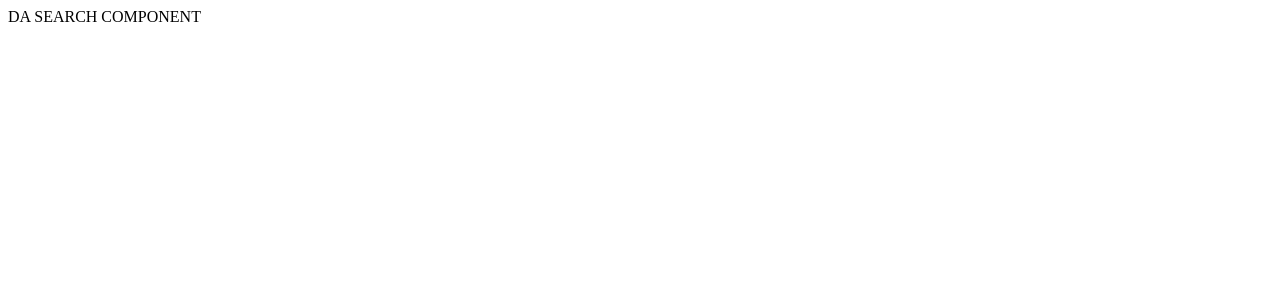
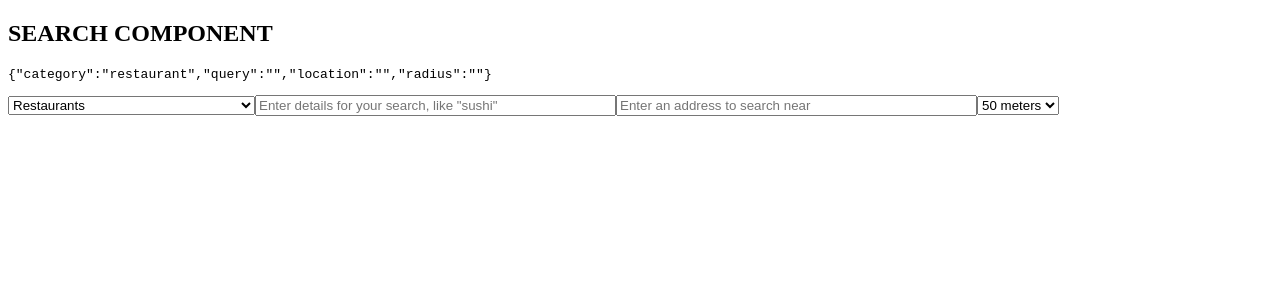
Before and after one commit to brlee19/review-aggregator, a React app: page / in a window 1280 px wide. Shown: the top 300 px of the page. Built offline with nearby package versions, Linux system fonts and the light colour scheme; the HTML template or start-up script is replaced by a standard one.

Commit message:
Basica search component

```diff
--- a/client/src/components/search.jsx
+++ b/client/src/components/search.jsx
@@ -5,10 +5,44 @@ class Search extends React.Component {
 
   constructor(props) {
     super(props);
+    this.state = {
+      category: 'restaurant',
+      query: '',
+      location: '',
+      radius: '' //convert to number later
+    };
+
+    this.handleChange = this.handleChange.bind(this);
+  }
+
+  handleChange(e) {
+    this.setState({[e.target.name]: e.target.value});
   }
 
   render() {
-    return(<div>DA SEARCH COMPONENT</div>)
+    return(
+      <div>
+        <h2>SEARCH COMPONENT</h2>
+        <pre>{JSON.stringify(this.state)}</pre>
+
+        <select name="category" onChange={this.handleChange}>
+          <option value="restaurant">Restaurants</option>
+          <option value="restaurant">Hotels</option>
+          <option value="restaurant">You can only pick restaurant right now</option>
+        </select>
+
+        <input size="42" name="query" placeholder='Enter details for your search, like "sushi"' onChange={this.handleChange}/>
+
+        <input size="42" name="location" placeholder='Enter an address to search near' onChange={this.handleChange}/>
+
+        <select name="radius" onChange={this.handleChange}>
+          <option value="500" type="number">50 meters</option>
+          <option value="1000" type="number">50 meters</option>
+          <option value="10000" type="number">50 meters</option>
+          <option value="50000" type="number">50 meters</option>
+        </select>
+      </div>
+    )
   }
 
 }
```
Also changed, not shown: 1 other file (tests, documents, lock files or other folders).
